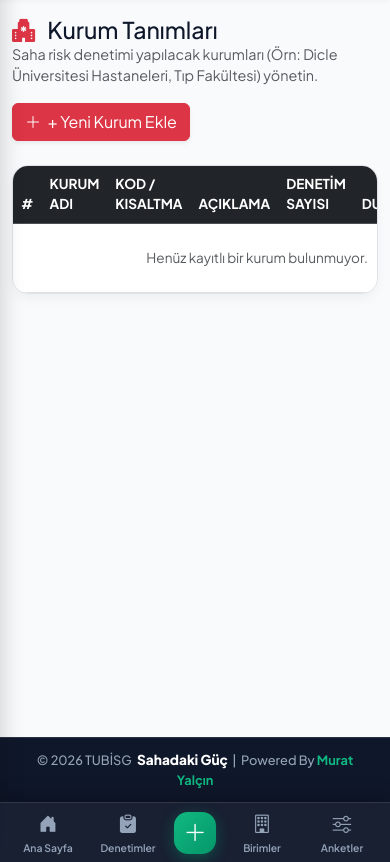
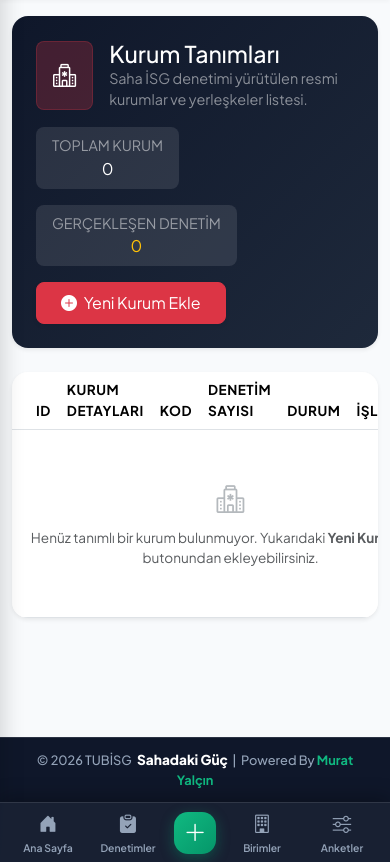
Before and after one commit to muratveb/tubisg, a PHP site: page /institutions.php in a window 390 px wide. Shown: the part 64-926 px from the top of the page. Run offline with PHP 8.4, Linux system fonts and the light colour scheme; a user stored in the database is signed in; data comes from the database, SQL or seed files in the repository; data that the repository does not hold is empty; some libraries are stand-ins or nearby versions.

Commit message:
style: modernize institutions management UI with sleek stat header, soft action buttons and responsive badge layout

```diff
--- a/institutions.php
+++ b/institutions.php
@@ -64,76 +64,153 @@ if ($_SERVER['REQUEST_METHOD'] === 'POST') {
 // Tüm Kurumları Çek
 $institutions = $db->query("SELECT i.*, (SELECT COUNT(*) FROM audits a WHERE a.institution_id = i.id) as audit_count FROM institutions i ORDER BY i.institution_name ASC")->fetchAll();
 
+$totalCount = count($institutions);
+$totalAudits = array_sum(array_column($institutions, 'audit_count'));
+
 $pageTitle = 'Kurum Tanımları';
 include __DIR__ . '/includes/header.php';
 ?>
 
-<!-- Üst Başlık & Buton -->
-<div class="d-flex flex-column flex-md-row align-items-md-center justify-content-between gap-3 mb-4">
-  <div>
-    <h3 class="fw-extrabold m-0"><i class="bi bi-hospital-fill text-danger me-2"></i> Kurum Tanımları</h3>
-    <p class="text-muted fs-7 m-0">Saha risk denetimi yapılacak kurumları (Örn: Dicle Üniversitesi Hastaneleri, Tıp Fakültesi) yönetin.</p>
+<style>
+.inst-card-icon {
+  width: 42px;
+  height: 42px;
+  border-radius: 10px;
+  display: flex;
+  align-items: center;
+  justify-content: center;
+  background: rgba(220, 38, 38, 0.1);
+  color: #dc2626;
+  font-size: 1.25rem;
+}
+.btn-action-edit {
+  background-color: #e0f2fe;
+  color: #0369a1;
+  border: none;
+  transition: all 0.2s ease;
+}
+.btn-action-edit:hover {
+  background-color: #0284c7;
+  color: #ffffff;
+  transform: translateY(-1px);
+}
+.btn-action-delete {
+  background-color: #fee2e2;
+  color: #b91c1c;
+  border: none;
+  transition: all 0.2s ease;
+}
+.btn-action-delete:hover {
+  background-color: #dc2626;
+  color: #ffffff;
+  transform: translateY(-1px);
+}
+</style>
+
+<!-- Üst Başlık Banner & İstatistik Kartları -->
+<div class="custom-card p-4 mb-4 border-0 shadow-sm rounded-4 text-white" style="background: linear-gradient(135deg, #0f172a 0%, #1e293b 100%);">
+  <div class="d-flex flex-column flex-md-row align-items-md-center justify-content-between gap-3">
+    <div class="d-flex align-items-center gap-3">
+      <div class="p-3 bg-danger bg-opacity-25 rounded-3 text-white border border-danger border-opacity-25 fs-3">
+        <i class="bi bi-hospital"></i>
       </div>
       <div>
-    <button type="button" class="btn btn-danger font-weight-bold shadow-sm" data-bs-toggle="modal" data-bs-target="#addInstitutionModal">
-      <i class="bi bi-plus-lg me-1"></i> + Yeni Kurum Ekle
+        <h3 class="fw-extrabold m-0 text-white">Kurum Tanımları</h3>
+        <p class="text-white-50 fs-7 m-0">Saha İSG denetimi yürütülen resmi kurumlar ve yerleşkeler listesi.</p>
+      </div>
+    </div>
+
+    <div class="d-flex flex-wrap align-items-center gap-3">
+      <div class="bg-white bg-opacity-10 px-3 py-2 rounded-3 text-center">
+        <span class="d-block fs-8 text-white-50 font-weight-bold">TOPLAM KURUM</span>
+        <span class="fw-extrabold fs-6 text-white"><?php echo $totalCount; ?></span>
+      </div>
+      <div class="bg-white bg-opacity-10 px-3 py-2 rounded-3 text-center">
+        <span class="d-block fs-8 text-white-50 font-weight-bold">GERÇEKLEŞEN DENETİM</span>
+        <span class="fw-extrabold fs-6 text-warning"><?php echo $totalAudits; ?></span>
+      </div>
+      <button type="button" class="btn btn-danger font-weight-bold px-4 py-2 shadow-sm rounded-3 text-nowrap" data-bs-toggle="modal" data-bs-target="#addInstitutionModal">
+        <i class="bi bi-plus-circle-fill me-1"></i> Yeni Kurum Ekle
       </button>
     </div>
   </div>
+</div>
 
-<!-- Kurumlar Listesi Tablosu -->
-<div class="custom-card p-0 overflow-hidden border">
+<!-- Modern Kurumlar Tablosu -->
+<div class="custom-card p-0 overflow-hidden border-0 shadow-sm rounded-4 mb-4">
   <div class="table-responsive">
     <table class="table table-hover align-middle m-0" style="font-size: 0.85rem;">
-      <thead class="table-dark">
+      <thead class="bg-light text-secondary text-uppercase fs-8" style="letter-spacing: 0.5px;">
         <tr>
-          <th style="width: 50px;">#</th>
-          <th>KURUM ADI</th>
-          <th>KOD / KISALTMA</th>
-          <th>AÇIKLAMA</th>
-          <th>DENETİM SAYISI</th>
-          <th>DURUM</th>
-          <th style="width: 130px;" class="text-end">İŞLEMLER</th>
+          <th style="width: 60px;" class="ps-4">ID</th>
+          <th>KURUM DETAYLARI</th>
+          <th style="width: 140px;">KOD</th>
+          <th style="width: 160px;">DENETİM SAYISI</th>
+          <th style="width: 120px;">DURUM</th>
+          <th style="width: 180px;" class="text-end pe-4">İŞLEMLER</th>
         </tr>
       </thead>
-      <tbody>
+      <tbody class="divide-y divide-gray-100">
         <?php if (empty($institutions)): ?>
           <tr>
-            <td colspan="7" class="text-center py-4 text-muted">Henüz kayıtlı bir kurum bulunmuyor.</td>
+            <td colspan="6" class="text-center py-5 text-muted">
+              <i class="bi bi-hospital fs-1 d-block mb-2 text-secondary opacity-50"></i>
+              Henüz tanımlı bir kurum bulunmuyor. Yukarıdaki <strong>Yeni Kurum Ekle</strong> butonundan ekleyebilirsiniz.
+            </td>
           </tr>
         <?php else: ?>
           <?php foreach ($institutions as $inst): ?>
             <tr>
-              <td class="fw-bold">#<?php echo $inst['id']; ?></td>
-              <td class="fw-bold text-dark fs-7">
-                <i class="bi bi-hospital text-danger me-1"></i> <?php echo htmlspecialchars($inst['institution_name']); ?>
+              <td class="ps-4 fw-bold text-muted">#<?php echo $inst['id']; ?></td>
+              <td>
+                <div class="d-flex align-items-center gap-3">
+                  <div class="inst-card-icon">
+                    <i class="bi bi-building"></i>
+                  </div>
+                  <div>
+                    <div class="fw-extrabold text-dark fs-7"><?php echo htmlspecialchars($inst['institution_name']); ?></div>
+                    <div class="text-muted fs-8 mt-1">
+                      <?php echo htmlspecialchars($inst['description'] ?? 'Açıklama belirtilmemiş'); ?>
+                    </div>
+                  </div>
+                </div>
               </td>
               <td>
-                <span class="badge bg-light text-dark border fw-bold"><?php echo htmlspecialchars($inst['code'] ?? '-'); ?></span>
+                <span class="badge bg-secondary-subtle text-dark border font-weight-bold px-2 py-1 fs-8">
+                  <?php echo htmlspecialchars($inst['code'] ?? 'KODSUZ'); ?>
+                </span>
               </td>
-              <td class="text-muted"><?php echo htmlspecialchars($inst['description'] ?? '-'); ?></td>
               <td>
-                <span class="badge bg-info text-dark font-weight-bold"><?php echo $inst['audit_count']; ?> Denetim</span>
+                <span class="badge bg-info-subtle text-info font-weight-bold px-3 py-2 rounded-pill fs-8">
+                  <i class="bi bi-clipboard-data-fill me-1"></i> <?php echo $inst['audit_count']; ?> Denetim
+                </span>
               </td>
               <td>
                 <?php if ($inst['is_active']): ?>
-                  <span class="badge bg-success">Aktif</span>
+                  <span class="badge bg-success-subtle text-success font-weight-bold px-3 py-1 rounded-pill fs-8">
+                    <i class="bi bi-check-circle-fill me-1"></i> Aktif
+                  </span>
                 <?php else: ?>
-                  <span class="badge bg-secondary">Pasif</span>
+                  <span class="badge bg-secondary-subtle text-secondary font-weight-bold px-3 py-1 rounded-pill fs-8">
+                    Pasif
+                  </span>
                 <?php endif; ?>
               </td>
-              <td class="text-end">
-                <button type="button" class="btn btn-sm btn-outline-primary me-1"
-                        onclick="editInstitution(<?php echo htmlspecialchars(json_encode($inst)); ?>)">
-                  <i class="bi bi-pencil-square"></i> Düzenle
+              <td class="text-end pe-4">
+                <div class="d-inline-flex align-items-center gap-2">
+                  <button type="button" class="btn btn-sm btn-action-edit font-weight-bold px-3 py-1 rounded-3"
+                          onclick="editInstitution(<?php echo htmlspecialchars(json_encode($inst)); ?>)"
+                          title="Kurum Bilgilerini Düzenle">
+                    <i class="bi bi-pencil-square me-1"></i> Düzenle
                   </button>
                   <form method="POST" action="institutions.php" class="d-inline confirm-delete-form" data-confirm-title="Kurum Sil" data-confirm-text="Bu kurumu silmek istediğinize emin misiniz?">
                     <input type="hidden" name="action" value="delete_institution">
                     <input type="hidden" name="institution_id" value="<?php echo $inst['id']; ?>">
-                  <button type="submit" class="btn btn-sm btn-outline-danger">
-                    <i class="bi bi-trash"></i>
+                    <button type="submit" class="btn btn-sm btn-action-delete font-weight-bold px-2 py-1 rounded-3" title="Kurumu Sil">
+                      <i class="bi bi-trash3-fill"></i> Sil
                     </button>
                   </form>
+                </div>
               </td>
             </tr>
           <?php endforeach; ?>
@@ -143,20 +220,20 @@ include __DIR__ . '/includes/header.php';
   </div>
 </div>
 
-<!-- YENİ KURUM EKLE MODAL -->
+<!-- YENİ KURUM EKLE MODAL (Modernized UI) -->
 <div class="modal fade" id="addInstitutionModal" tabindex="-1" aria-hidden="true">
   <div class="modal-dialog modal-dialog-centered">
-    <div class="modal-content border-0 shadow-lg rounded-4">
+    <div class="modal-content border-0 shadow-lg rounded-4 overflow-hidden">
       <form method="POST" action="institutions.php">
         <input type="hidden" name="action" value="add_institution">
-        <div class="modal-header bg-dark text-white p-3 rounded-top-4">
-          <h5 class="modal-title fw-extrabold text-white"><i class="bi bi-hospital me-2 text-danger"></i> Yeni Kurum Ekle</h5>
+        <div class="modal-header bg-gradient bg-dark text-white p-3 px-4">
+          <h5 class="modal-title fw-extrabold text-white fs-6"><i class="bi bi-hospital me-2 text-danger"></i> Yeni Kurum Tanımla</h5>
           <button type="button" class="btn-close btn-close-white" data-bs-dismiss="modal"></button>
         </div>
         <div class="modal-body p-4">
           <div class="mb-3">
             <label class="form-label fw-bold text-dark fs-8">Kurum Tam Adı *</label>
-            <input type="text" name="institution_name" class="form-control" placeholder="Örn: Dicle Üniversitesi Hastaneleri" required>
+            <input type="text" name="institution_name" class="form-control form-control-lg fs-7" placeholder="Örn: Dicle Üniversitesi Hastaneleri" required>
           </div>
           <div class="mb-3">
             <label class="form-label fw-bold text-dark fs-8">Kurum Kodu / Kısaltması</label>
@@ -164,11 +241,11 @@ include __DIR__ . '/includes/header.php';
           </div>
           <div class="mb-3">
             <label class="form-label fw-bold text-dark fs-8">Açıklama / Detay</label>
-            <textarea name="description" class="form-control" rows="2" placeholder="Kurum hakkında ek detaylar..."></textarea>
+            <textarea name="description" class="form-control" rows="2" placeholder="Kurum veya yerleşke hakkında açıklayıcı detaylar..."></textarea>
           </div>
         </div>
-        <div class="modal-footer bg-light rounded-bottom-4">
-          <button type="button" class="btn btn-secondary font-weight-bold" data-bs-dismiss="modal">Vazgeç</button>
+        <div class="modal-footer bg-light p-3 px-4">
+          <button type="button" class="btn btn-secondary font-weight-bold px-3" data-bs-dismiss="modal">Vazgeç</button>
           <button type="submit" class="btn btn-danger font-weight-bold px-4">Kaydet</button>
         </div>
       </form>
@@ -176,21 +253,21 @@ include __DIR__ . '/includes/header.php';
   </div>
 </div>
 
-<!-- KURUM DÜZENLE MODAL -->
+<!-- KURUM DÜZENLE MODAL (Modernized UI) -->
 <div class="modal fade" id="editInstitutionModal" tabindex="-1" aria-hidden="true">
   <div class="modal-dialog modal-dialog-centered">
-    <div class="modal-content border-0 shadow-lg rounded-4">
+    <div class="modal-content border-0 shadow-lg rounded-4 overflow-hidden">
       <form method="POST" action="institutions.php">
         <input type="hidden" name="action" value="edit_institution">
         <input type="hidden" name="institution_id" id="edit_inst_id">
-        <div class="modal-header bg-dark text-white p-3 rounded-top-4">
-          <h5 class="modal-title fw-extrabold text-white"><i class="bi bi-pencil-square me-2 text-primary"></i> Kurum Düzenle</h5>
+        <div class="modal-header bg-gradient bg-dark text-white p-3 px-4">
+          <h5 class="modal-title fw-extrabold text-white fs-6"><i class="bi bi-pencil-square me-2 text-primary"></i> Kurum Bilgilerini Düzenle</h5>
           <button type="button" class="btn-close btn-close-white" data-bs-dismiss="modal"></button>
         </div>
         <div class="modal-body p-4">
           <div class="mb-3">
             <label class="form-label fw-bold text-dark fs-8">Kurum Tam Adı *</label>
-            <input type="text" name="institution_name" id="edit_inst_name" class="form-control" required>
+            <input type="text" name="institution_name" id="edit_inst_name" class="form-control form-control-lg fs-7" required>
           </div>
           <div class="mb-3">
             <label class="form-label fw-bold text-dark fs-8">Kurum Kodu / Kısaltması</label>
@@ -201,8 +278,8 @@ include __DIR__ . '/includes/header.php';
             <textarea name="description" id="edit_inst_desc" class="form-control" rows="2"></textarea>
           </div>
         </div>
-        <div class="modal-footer bg-light rounded-bottom-4">
-          <button type="button" class="btn btn-secondary font-weight-bold" data-bs-dismiss="modal">Vazgeç</button>
+        <div class="modal-footer bg-light p-3 px-4">
+          <button type="button" class="btn btn-secondary font-weight-bold px-3" data-bs-dismiss="modal">Vazgeç</button>
           <button type="submit" class="btn btn-primary font-weight-bold px-4">Güncelle</button>
         </div>
       </form>
```
Also changed, not shown: DEVELOPMENT_LOG.md (+8 -19 lines). Lines whose indentation alone changed are shown as unchanged.
